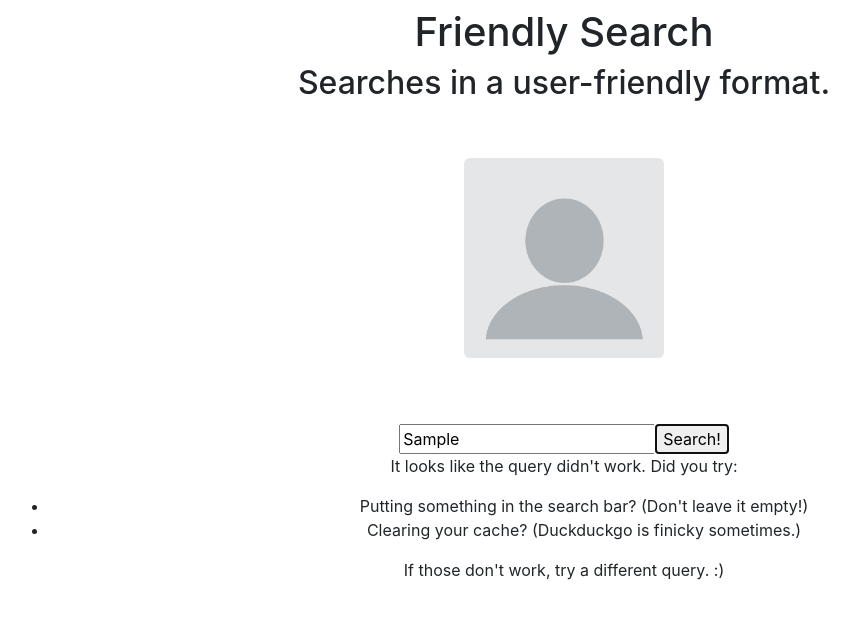
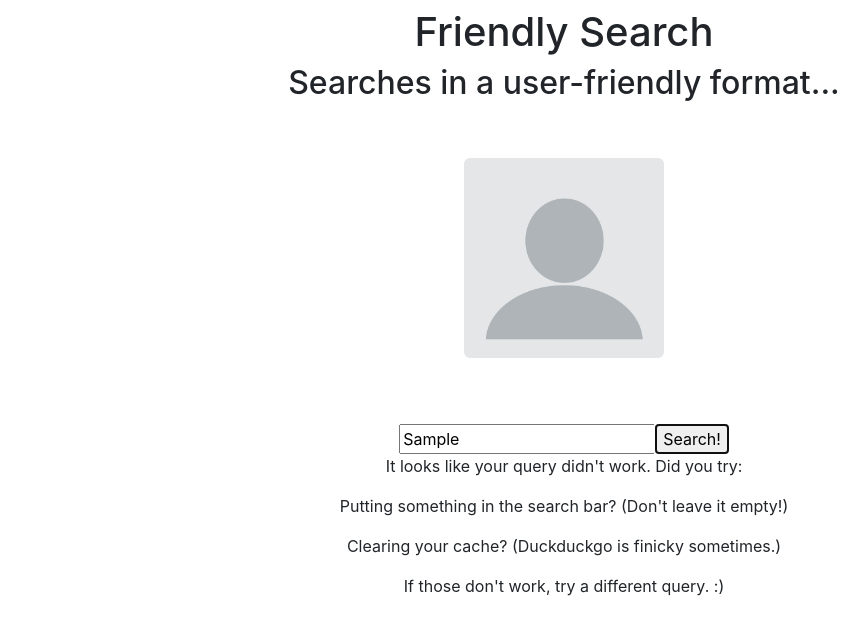
Before and after one commit to deanmccluskey/Project-1, a plain HTML site: page index.html in a window 1280 px wide. Both pictures are taken after typing "Sample" into the empty fields and a click on the button "Search!". Shown: the whole page, without its empty margins (76-944 px from the left). Drawn offline with nearby package versions, Linux system fonts and the light colour scheme; no server answers.

Commit message:
update README

```diff
--- a/assets/javascript/app.js
+++ b/assets/javascript/app.js
@@ -36,9 +36,9 @@ $(document).ready(function () {
         // Debugging
         // console.log(post);
         // k cycles through the post object to check for specific properties
-        for (let k in post){
+        for (let k in post) {
           // we want to append the text to the newly made box
-          if (k == "Text"){
+          if (k == "Text") {
             $('#results').append("<div id='box" + i + "' class='box'></div>");
             // we want to get rid of the text in front of each paragraph so it looks cleaner
             let phrase = post.FirstURL.split("m/");
@@ -52,7 +52,7 @@ $(document).ready(function () {
             // Debugging
             console.log("Phrase Length: ", phrase[1].length);
             // this is for the case that we didn't need to do a split in the first place
-            if (final[1] != undefined){
+            if (final[1] != undefined) {
               $('#box' + i).append("<p class='description'>" + final[1] + "</p>");
             }
             // this is if the split was successful
@@ -63,14 +63,14 @@ $(document).ready(function () {
             console.log(post[k].includes("..."));
             if (post[k].includes("...")) {
               $(('#box' + i) + " .description").append("<a href=" + post.FirstURL + ">Read more</a>");
-                console.log(post.FirstURL);
+              console.log("URL: " + post.FirstURL);
             }
           }
           // we grab the picture too if there is one
-            else if (k == "Icon"){
+          else if (k == "Icon") {
             // Debugging
             console.log("Photo: ", post[k].URL);
-              if (post[k].URL.length > 0){
+            if (post[k].URL.length > 0) {
               $('#box' + i).append("<img class='photo' src='" + post[k].URL + "'>");
             }
             else {
@@ -82,16 +82,17 @@ $(document).ready(function () {
 
     }).catch((err) => {
       console.warn(err);
-      $('#results').html("<p>It looks like the query didn't work. Did you try: </p><ul><li>Putting something in the search bar? (Don't leave it empty!)</li><li>Clearing your cache? (Duckduckgo is finicky sometimes.)</li></ul><p>If those don't work, try a different query. :)</p>")
+      $('#results').html("<p>It looks like your query didn't work. Did you try: </p>Putting something in the search bar? (Don't leave it empty!)</p><p>Clearing your cache? (Duckduckgo is finicky sometimes.)</p><p>If those don't work, try a different query. :)</p>")
     });
+
     let gifURL = "https://api.giphy.com/v1/gifs/search?q=" + query + "&api_key=9r7NcqflJmMVXoySzh8zg8XfGjFliOaS";
     $.ajax({
       url: gifURL,
       method: "GET"
     }).then(function (resp) {
-            // console.log(resp);
+      console.log(resp);
       result = resp.data;
-            // console.log(result);
+      console.log(result);
       let counter = 0;
       let snim1 = anime({
         targets: '#image',
--- a/index.html
+++ b/index.html
@@ -21,7 +21,7 @@
        <div class="row">
            <div class="col">
                <h1 class="text-center mt-2">Friendly Search</h1>
-               <h2 class="text-center">Searches in a user-friendly format.</h2>
+               <h2 class="text-center">Searches in a user-friendly format...</h2>
            </div>
        </div>
        <div class="row mt-5">
```
Also changed, not shown: 2 other files. Lines whose indentation alone changed are shown as unchanged.
